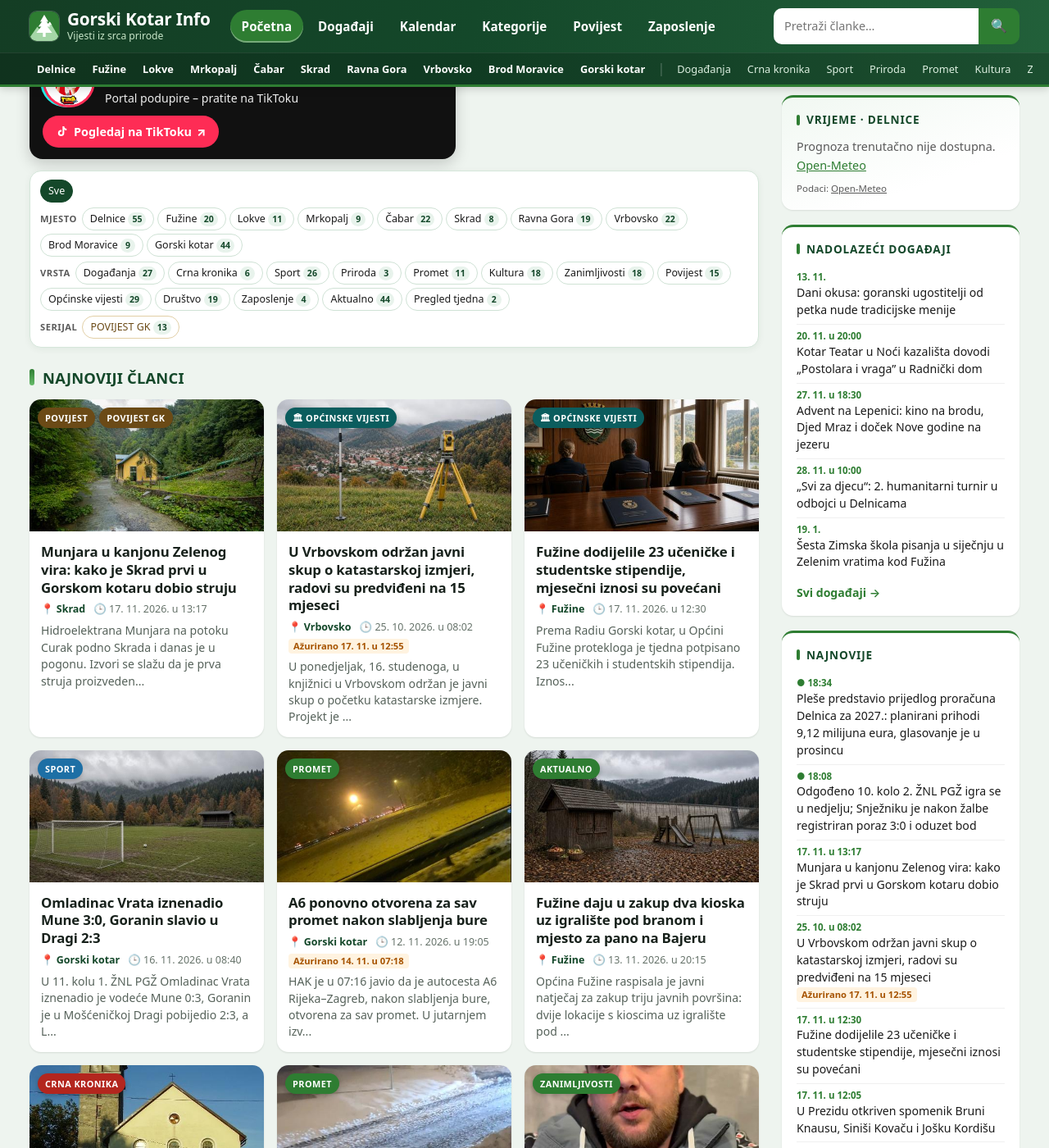
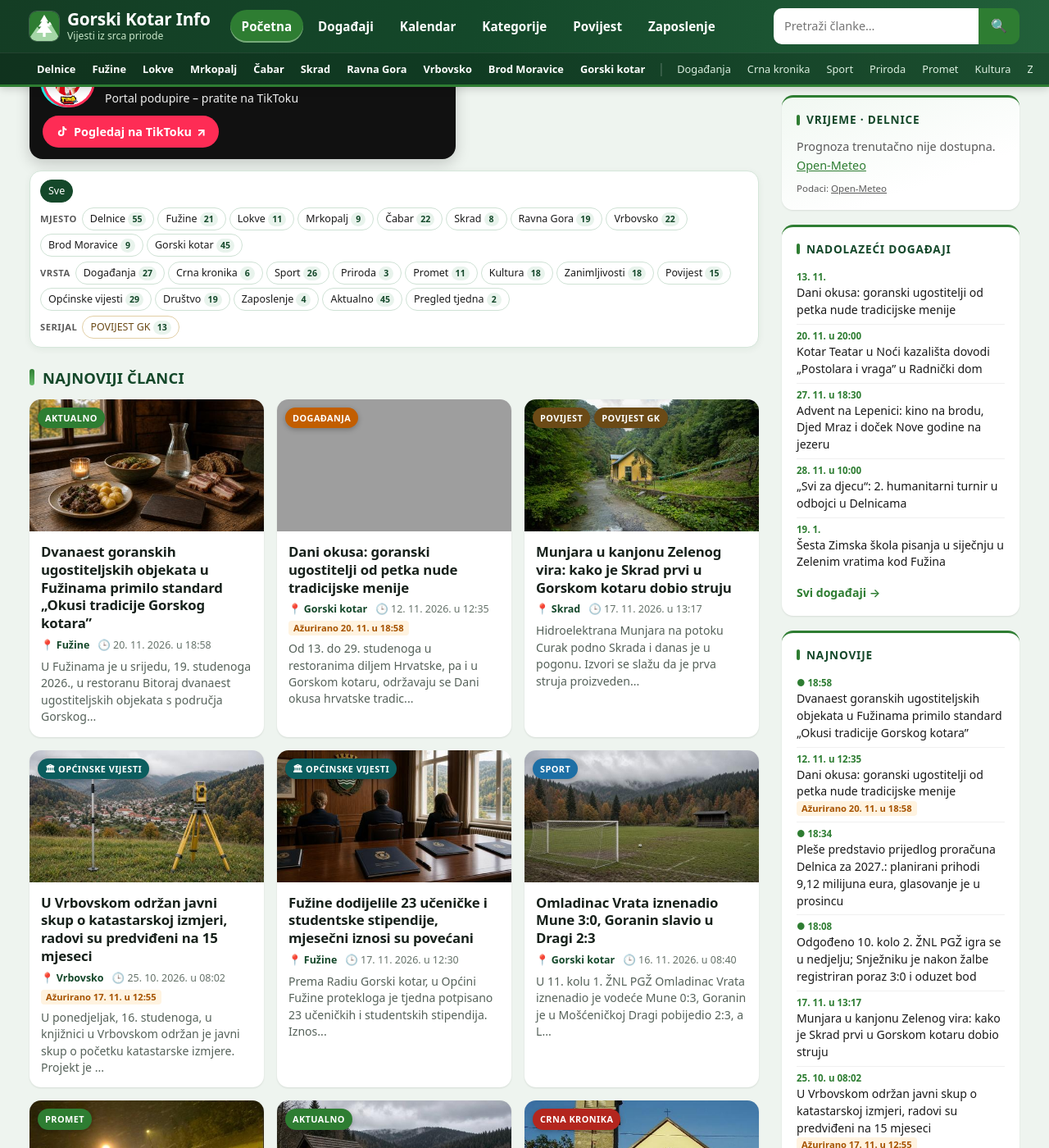
Before and after one commit to MojGK/gorski-kotar.info, a Jekyll site: the page built from index.md, in a window 1280 px wide and 1400 px high, scrolled down 1978 px. Shown: the whole window at 82% size. Built offline with Jekyll 4.4.1, drawn with Linux system fonts in a browser that asks for light colours; some of the changed text lies outside the part shown; grey boxes are pictures that could not be loaded.

Commit message:
Objava: 12 ugostitelja primilo standard Okusi tradicije; u Danima okusa 11 ispravljeno u 12

```diff
--- a/_data/dogadjanja.yml
+++ b/_data/dogadjanja.yml
@@ -11,7 +11,7 @@ dogadjaji:
   mjesto: ugostiteljski objekti diljem Gorskog kotara
   grad: Gorski kotar
   organizator: Okusi hrvatske tradicije i TZ Gorskog kotara
-  opis: "Tradicijski meniji po prigodnim cijenama u 11 goranskih restorana. Za menije i rezervacije obratite se odabranom objektu."
+  opis: "Tradicijski meniji po prigodnim cijenama u 12 goranskih restorana. Za menije i rezervacije obratite se odabranom objektu."
   link: /dani-okusa-gorskog-kotara/
 - naziv: "XXIV. Dani dr. Franje Račkoga – znanstveni skup „Život i djelo dr. Franje Račkog”"
   datum: 2026-11-20
--- a/_posts/2026-11-12-dani-okusa-gorskog-kotara.md
+++ b/_posts/2026-11-12-dani-okusa-gorskog-kotara.md
@@ -2,10 +2,11 @@
 layout: post
 title: "Dani okusa: goranski ugostitelji od petka nude tradicijske menije"
 date: 2026-11-12 12:35:00 +0100
+azurirano: 2026-11-20 18:58:00 +0100
 location: Gorski kotar
 type: Događanja
 categories: [Gorski kotar, Događanja]
-excerpt: "Od 13. do 29. studenoga u restoranima diljem Hrvatske, pa i u Gorskom kotaru, održavaju se Dani okusa hrvatske tradicije. Prema popisu na okusi.hr sudjeluje 11 goranskih ugostitelja, koji nude tradicijske menije po prigodnim cijenama."
+excerpt: "Od 13. do 29. studenoga u restoranima diljem Hrvatske, pa i u Gorskom kotaru, održavaju se Dani okusa hrvatske tradicije. Prema popisu na okusi.hr sudjeluje 12 goranskih ugostitelja, koji nude tradicijske menije po prigodnim cijenama."
 event_date: 2026-11-13 00:00:00 +0100
 event_end: 2026-11-29 23:59:00 +0100
 event_place: "Ugostiteljski objekti diljem Gorskog kotara"
@@ -18,11 +19,12 @@ Od **13. do 29. studenoga** diljem Hrvatske održavaju se **Dani okusa hrvatske
 
 Kako navodi Turistička zajednica Gorskog kotara, to je prilika za upoznavanje goranske gastronomije, tradicionalnih jela i lokalnih namirnica, bilo uz izlet u Gorski kotar ili uz dobru domaću hranu.
 
-Prema [popisu partnera na okusi.hr](https://www.okusi.hr/okusi-gorskog-kotara/partneri.html) sudjeluje 11 goranskih objekata:
+Prema [popisu partnera na okusi.hr](https://www.okusi.hr/okusi-gorskog-kotara/partneri.html) sudjeluje 12 goranskih objekata:
 
 - **Ugostiteljski obrt Mali raj**, Zdihovo
 - **Konoba Volta**, Fužine
 - **Hotel Risnjak**, Delnice
+- **Bistro Lučice**, Delnice
 - **Planinarski centar Petehovac**, Delnice
 - **Bistro Kamačnik**, Vrbovsko
 - **Buffet Iskra**, Lokve
@@ -34,6 +36,9 @@ Prema [popisu partnera na okusi.hr](https://www.okusi.hr/okusi-gorskog-kotara/pa
 
 Mjesta uz nazive preuzeta su s istog popisa. Za menije i rezervacije, kako preporučuje Turistička zajednica Gorskog kotara, gosti se trebaju obratiti izravno odabranom objektu. Datumi 13.–29. studenoga potvrđeni su i na [središnjoj stranici okusi.hr](https://www.okusi.hr), koja manifestaciju najavljuje za „ovu godinu”. Na službenom plakatu stoji i znak Ministarstva turizma i sporta.
 
+
+**Dopuna 20. 11.:** Na svečanosti 19. studenoga u restoranu Bitoraj u Fužinama standard „Okusi tradicije Gorskog kotara” primilo je, prema [Radiu Gorski kotar](https://rgk.hr/12-ugostiteljskih-objekata-s-podrucja-gorskog-kotara-primilo-standard-okusi-hrvatske-tradicije-okusi-tradicije-gorskog-kotara/) i [Novom listu](https://www.novilist.hr/rijeka-regija/dvanaest-goranskih-ugostiteljskih-objekata-dobilo-standard-okusi-tradicije-gorskog-kotara/), dvanaest ugostiteljskih objekata. Na popisu je i Bistro Lučice iz Delnica, koji u ranijoj najavi na portalu nije bio naveden. Više o dodjeli u [posebnom članku]({{ '/okusi-tradicije-gorski-kotar-12/' | relative_url }}).
+
 ---
 
 *Izvori:*
@@ -41,3 +46,4 @@ Mjesta uz nazive preuzeta su s istog popisa. Za menije i rezervacije, kako prepo
 - *Okusi hrvatske tradicije, popis partnera Okusi Gorskog kotara ([okusi.hr](https://www.okusi.hr/okusi-gorskog-kotara/partneri.html))*
 - *Okusi hrvatske tradicije ([okusi.hr](https://www.okusi.hr))*
 - *Turistička zajednica Gorskog kotara, objava na Facebook stranici Visit Gorski kotar, 12. 11. 2026.*
+- *Radio Gorski kotar, 19. 11. 2026., i Novi list, Marinko Krmpotić, 19. 11. 2026. (dodjela standarda u Fužinama)*
--- /dev/null
+++ b/_posts/2026-11-20-okusi-tradicije-gorski-kotar-12.md
@@ -0,0 +1,28 @@
+---
+layout: post
+title: "Dvanaest goranskih ugostiteljskih objekata u Fužinama primilo standard „Okusi tradicije Gorskog kotara”"
+date: 2026-11-20 18:58:00 +0100
+location: Fužine
+type: Aktualno
+categories: [Fužine, Gorski kotar, Aktualno]
+excerpt: "U Fužinama je u srijedu, 19. studenoga 2026., u restoranu Bitoraj dvanaest ugostiteljskih objekata s područja Gorskog kotara primilo standard „Okusi tradicije Gorskog kotara”. Standard se dodjeljuje u okviru nacionalnog projekta Okusi hrvatske tradicije."
+image: /assets/images/okusi-tradicije-gorski-kotar-ai.jpg
+image_alt: "Ilustracija: tradicijska jela na drvenom stolu u goranskom ugostiteljskom ambijentu, bez prepoznatljivih osoba"
+image_credit: "Ilustracija: generirano umjetnom inteligencijom (AI)."
+---
+
+U Fužinama je u srijedu, **19. studenoga 2026.**, u restoranu Bitoraj dvanaest ugostiteljskih objekata s područja Gorskog kotara primilo standard „Okusi tradicije Gorskog kotara”. Datum i mjesto svečanosti navodi [Novi list](https://www.novilist.hr/rijeka-regija/dvanaest-goranskih-ugostiteljskih-objekata-dobilo-standard-okusi-tradicije-gorskog-kotara/) u izvještaju objavljenom istog dana; [Radio Gorski kotar](https://rgk.hr/12-ugostiteljskih-objekata-s-podrucja-gorskog-kotara-primilo-standard-okusi-hrvatske-tradicije-okusi-tradicije-gorskog-kotara/) isti dan piše da je standard uručen na prigodnoj svečanosti u Fužinama, bez navođenja točnog sata i prostora.
+
+Standard se, prema RGK-u i Novom listu, dodjeljuje ugostiteljskim objektima u okviru nacionalnog projekta Okusi hrvatske tradicije, koji se bavi unapređenjem ponude tradicijskih lokalnih jela i razvojem enogastronomskih sadržaja. Projektom, piše RGK, upravlja savjet predstavnika turističkih zajednica potpisnica sporazuma o suradnji, među kojima je i Turistička zajednica Gorskog kotara.
+
+Standard su, prema oba izvora, primili: Restoran Kauzlarićevi dvori, Bistro Lučice, Planinarski centar Petehovac, Hotel Risnjak, Bistro Tron, Lovački dom Arnika, Hotel Bitoraj, Konoba Volta, Restoran Eva, Buffet Iskra, Restoran Kamačnik i Buffet Mali raj.
+
+Prema Novom listu, voditelj projekta Borislav Šimenc rekao je na dodjeli da u Hrvatskoj s ovih 12 goranskih sada ukupno 185 objekata ima taj standard. U Primorsko-goranskoj županiji standarde je, kako je kazao, najprije dobila Crikveničko-vinodolska rivijera, Gorski kotar je drugi u nizu, a za desetak dana trebali bi ih dobiti i objekti s otoka Krka. Šimenc je, prema istom izvoru, rekao da je svaki od 12 goranskih objekata znatno nadmašio prag od 75 bodova i da je najniža ocjena među njima 87 od mogućih 100. Temeljni je uvjet, piše Novi list, da u ponudi budu najmanje dva jela utemeljena na tradiciji podneblja; ocjenjuju se i usluga, piće, ambijent i okoliš, a ocjena se provodi nenajavljeno, po sustavu „tajnog gosta”. Standardi se obnavljaju svake godine i mogu se izgubiti.
+
+Direktor TZ-a Gorskog kotara Petar Hrg, prema Novom listu, kazao je da ga raduje sloga ugostitelja i da dobivanje standarda odgovara potražnji gostiju za domaćim i tradicionalnim jelima. Vlasnik Hotela Bitoraj Andrej Kauzlarić, prema istom izvoru, podsjetio je na Tjedan goranske kuhinje koji su Fužine imale prije otprilike dvadesetak godina i ocijenio da je ovo sličan, ali državni okvir.
+
+Novi list navodi i da [Dani okusa hrvatske tradicije]({{ '/dani-okusa-gorskog-kotara/' | relative_url }}) ove godine traju od 13. do 29. studenoga, uz tradicijske menije po povoljnijim cijenama u objektima koji imaju standard. Na popisu partnera na [okusi.hr](https://www.okusi.hr/okusi-gorskog-kotara/partneri.html) sada je 12 goranskih objekata, uključujući Bistro Lučice, koji u ranijoj najavi na portalu još nije bio naveden.
+
+---
+
+*Izvori: [Radio Gorski kotar, 19. 11. 2026.](https://rgk.hr/12-ugostiteljskih-objekata-s-podrucja-gorskog-kotara-primilo-standard-okusi-hrvatske-tradicije-okusi-tradicije-gorskog-kotara/); [Novi list, Marinko Krmpotić, 19. 11. 2026.](https://www.novilist.hr/rijeka-regija/dvanaest-goranskih-ugostiteljskih-objekata-dobilo-standard-okusi-tradicije-gorskog-kotara/); [okusi.hr, popis partnera](https://www.okusi.hr/okusi-gorskog-kotara/partneri.html). Službenog priopćenja TZ-a Gorskog kotara na njihovim stranicama nismo pronašli.*
```
Also changed, not shown: assets/images/okusi-tradicije-gorski-kotar-ai.jpg (added), assets/images/thumbs/okusi-tradicije-gorski-kotar-ai.jpg (added).
